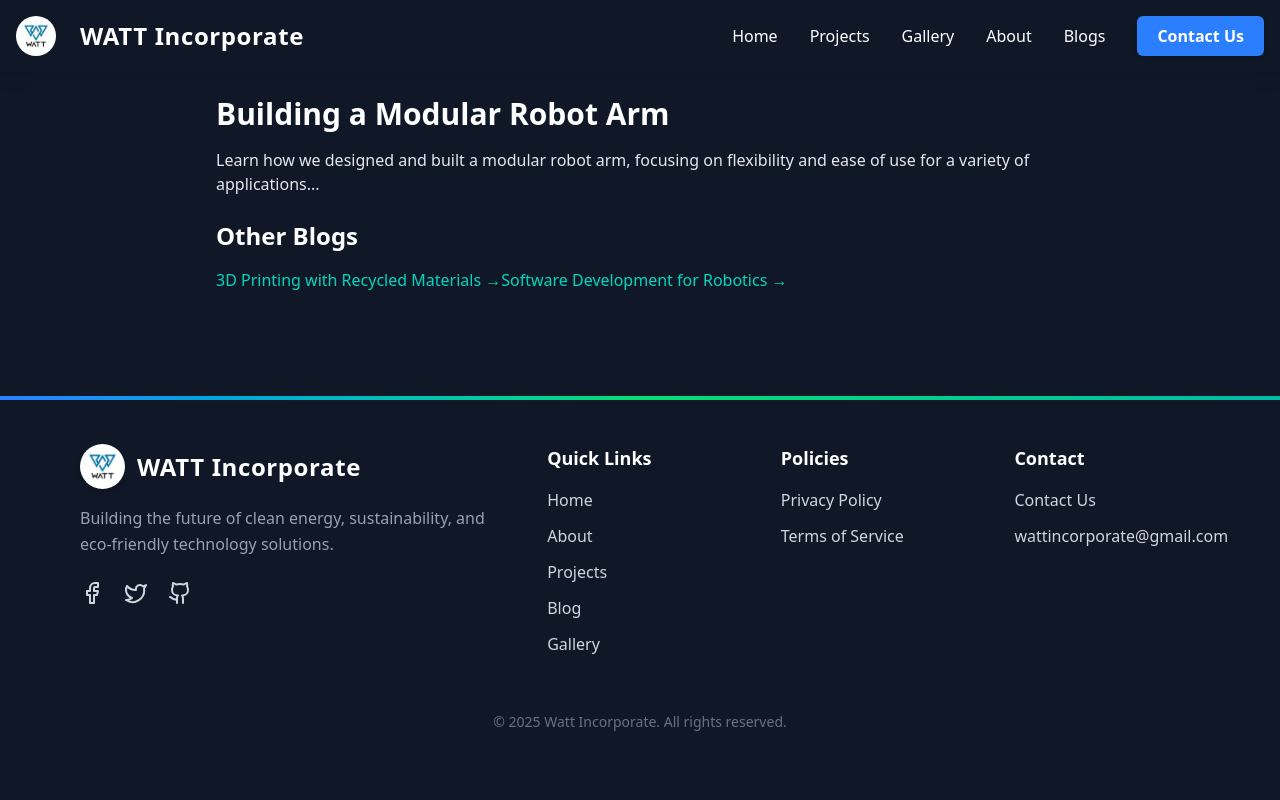
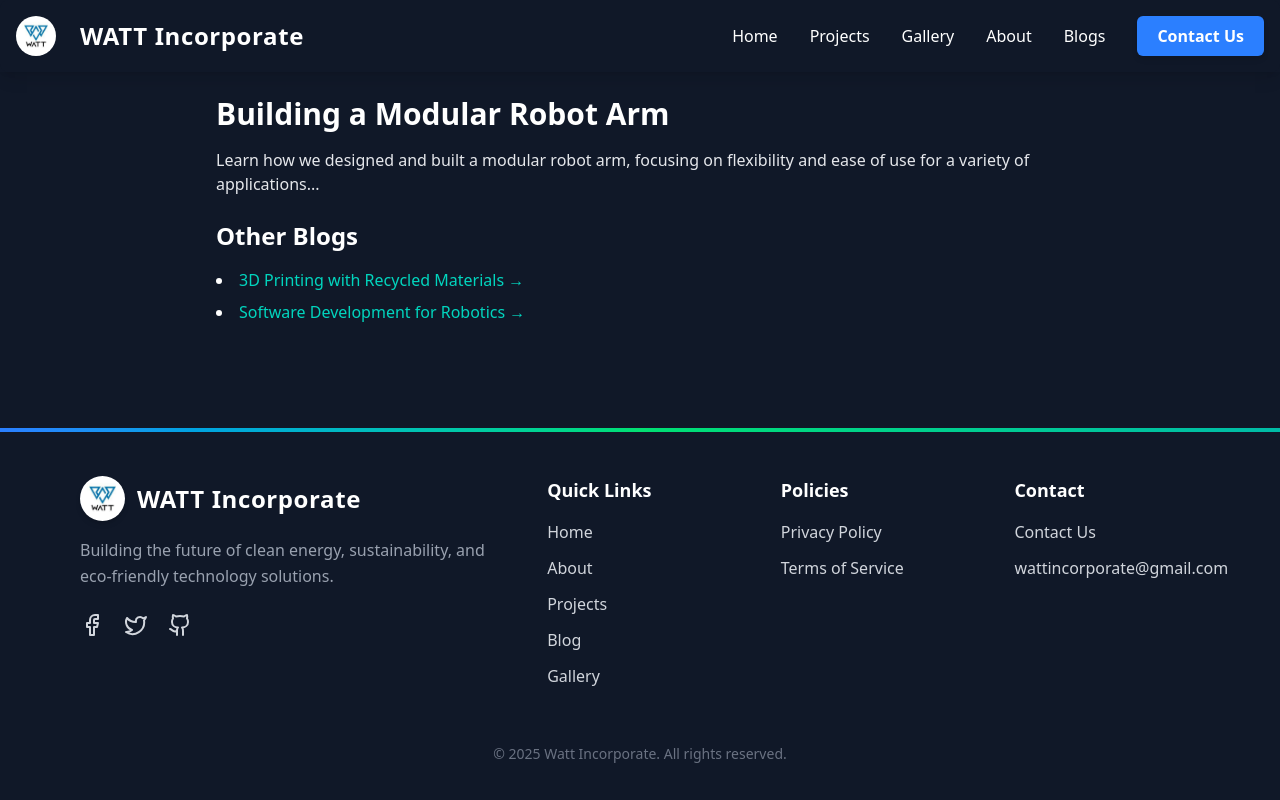
Before and after one commit to WATT-Org/Website-WATT, a Next.js app: page /blogs/first-blog in a window 1280 px wide. Built offline with nearby package versions, Linux system fonts and the light colour scheme.

Commit message:
initial commit

```diff
--- a/src/app/blogs/first-blog/page.js
+++ b/src/app/blogs/first-blog/page.js
@@ -2,8 +2,8 @@ import Link from "next/link";
 
 export default function RobotArmPage() {
   const otherBlogs = [
-    { id: "3d-printing", title: "3D Printing with Recycled Materials" },
-    { id: "robotics-software", title: "Software Development for Robotics" },
+    { id: "second-blog", title: "3D Printing with Recycled Materials" },
+    { id: "third-blog", title: "Software Development for Robotics" },
   ];
 
   return (
@@ -14,17 +14,18 @@ export default function RobotArmPage() {
       </p>
 
       <h2 className="text-2xl font-semibold mb-4">Other Blogs</h2>
-      <div className="space-y-3">
-        {otherBlogs.map(blog => (
-          <Link
-            key={blog.id}
-            href={`/blog/${blog.id}`}
-            className="text-teal-400 hover:underline"
-          >
-            {blog.title} →
-          </Link>
+      <ul className="list-disc list-inside space-y-2">
+        {otherBlogs.map((blog) => (
+          <li key={blog.id}>
+            <Link
+              href={`/blogs/${blog.id}`}
+              className="text-teal-400 hover:underline"
+            >
+              {blog.title} →
+            </Link>
+          </li>
         ))}
-      </div>
+      </ul>
     </div>
   );
 }
--- a/src/app/page.js
+++ b/src/app/page.js
@@ -130,7 +130,7 @@ export default function Home() {
               </h3>
               <p className="text-gray-400 mb-4 text-sm">{blog.description}</p>
               <Link
-                href={`/blogs/${blog.id}`}
+                href={`/blogs/${blog.slug}`}   //  updated to slug
                 className="text-teal-400 hover:text-teal-500 font-medium transition"
               >
                 Read More →
--- a/src/components/Footer.js
+++ b/src/components/Footer.js
@@ -74,7 +74,7 @@ export default function Footer() {
                 </Link>
               </li>
               <li>
-                <Link href="/terms-of-service" className="hover:text-blue-400 font-light">
+                <Link href="/Terms-of-Service" className="hover:text-blue-400 font-light">
                   Terms of Service
                 </Link>
               </li>
--- a/src/data/blogs.js
+++ b/src/data/blogs.js
@@ -5,7 +5,7 @@ export const blogs = [
     description:
       "Learn how we designed and built a modular robot arm, focusing on flexibility and ease of use for a variety of applications.",
     image: "/robot-arm.jpg",
-    link: "/blogs/first-blog",
+    slug: "first-blog",   // ✅ slug add kiya
   },
   {
     id: 2,
@@ -13,7 +13,7 @@ export const blogs = [
     description:
       "Explore our experiments with 3D printing using recycled materials, reducing waste and costs.",
     image: "/3d-printing.jpg",
-    link: "/blogs/second-blog",
+    slug: "second-blog",
   },
   {
     id: 3,
@@ -21,6 +21,6 @@ export const blogs = [
     description:
       "Discover the software development process behind our robotics projects, including control systems and AI.",
     image: "/robotics-software.jpg",
-    link: "/blogs/third-blog",
+    slug: "third-blog",
   },
 ];
```
